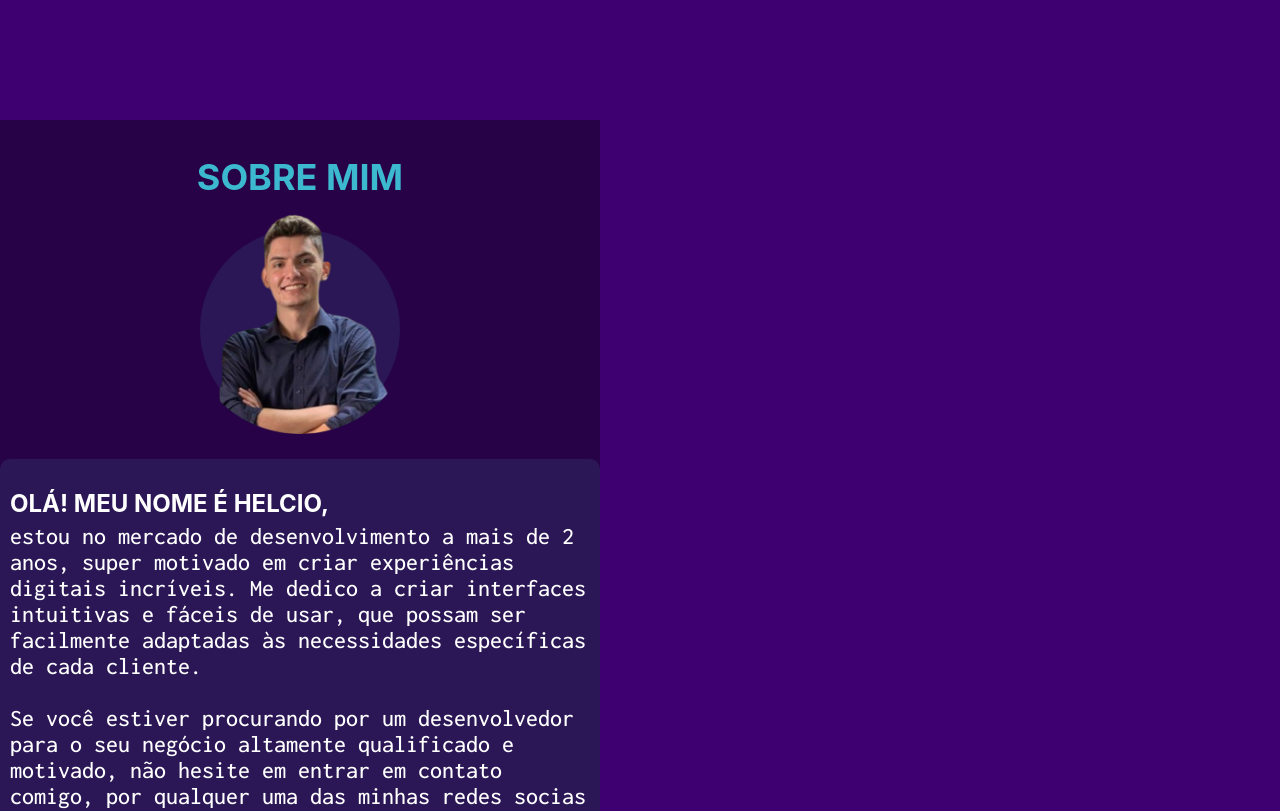
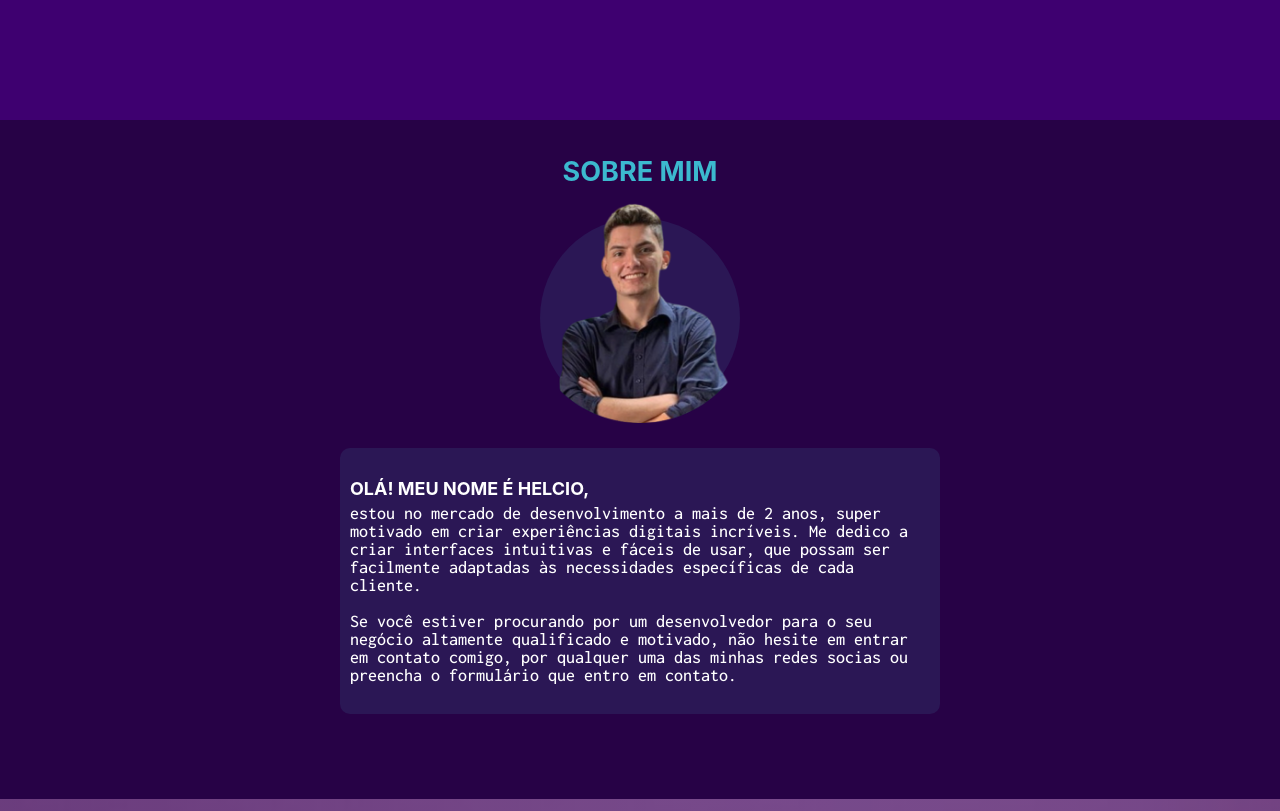
Before and after one commit to HelcioAnicio/Portfolio, a React (Vite) app: page / in a window 1280 px wide. Shown: the part 560-1371 px from the top of the page. Built offline with nearby package versions, Linux system fonts and the light colour scheme; no server answers.

Commit message:
Style: Update App.tsx

```diff
--- a/src/App.tsx
+++ b/src/App.tsx
@@ -10,9 +10,7 @@ function App() {
   return (
     <>
       <Header />
-      <div className='ContainerDesktop'>
-        <AboutMe />
-      </div>
+      <AboutMe />
       <Technology />
       <Portfolio />
       <Footer />
--- a/src/Styles/App.scss
+++ b/src/Styles/App.scss
@@ -8,9 +8,8 @@ body {
   display: none;
 }
 
-@media screen and (min-width: 1200px) and (min-height: 590px) {
-  .ContainerDesktop {
-    display: flex;
-    padding-right: 50px;
-  }
-}
+// @media screen and (min-width: 1200px) and (min-height: 590px) {
+//   .ContainerDesktop {
+//     display: flex;
+//   }
+// }
--- a/src/Styles/index.scss
+++ b/src/Styles/index.scss
@@ -43,16 +43,16 @@ $gray: rgb(99, 123, 128);
   }
 }
 
-@media screen and (min-width: 760px) and (min-height: 900px) {
-  html,
-  body {
-    font-size: 22px;
-  }
-}
+// @media screen and (min-width: 760px) and (min-height: 900px) {
+//   html,
+//   body {
+//     font-size: 22px;
+//   }
+// }
 
-@media screen and (min-width: 1000px) and (min-height: 590px) {
-  html,
-  body {
-    font-size: 24px;
-  }
-}
+// @media screen and (min-width: 1000px) and (min-height: 590px) {
+//   html,
+//   body {
+//     font-size: 24px;
+//   }
+// }
```
